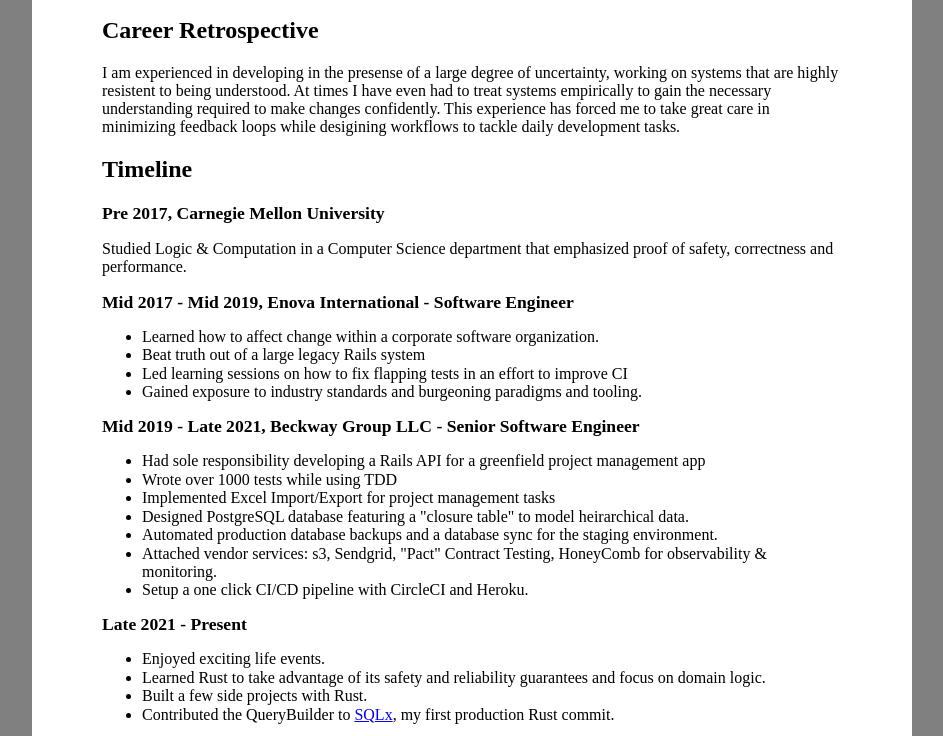
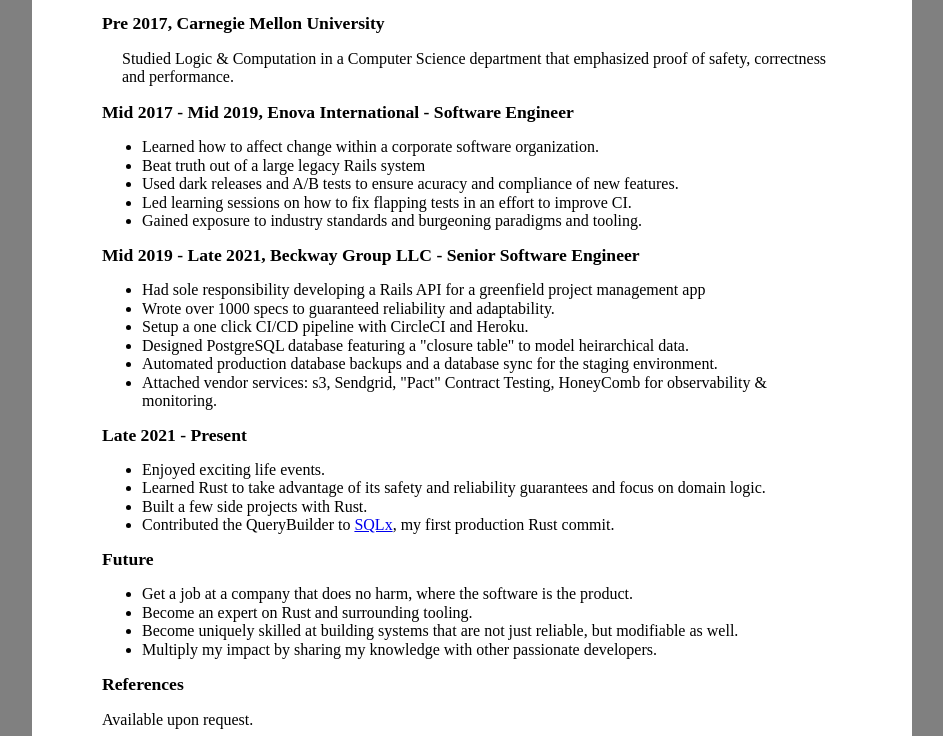
Before and after one commit to crajcan/crajcan.github.io, a plain HTML site: page resume.html in a window 1280 px wide. Shown: the part 154-890 px from the top of the page, without its empty margins (168-1111 px from the left). Drawn offline with Linux system fonts and the light colour scheme.

Commit message:
Some more updates

```diff
--- a/resume.html
+++ b/resume.html
@@ -68,8 +68,7 @@
            background-color: white;
            max-width: 800px;
            ">
-    <div id="header"
-        style="
+    <div id="header" style="
             display: block;
             height: 80px;
             border-bottom: 1px solid black;
@@ -85,19 +84,18 @@
         </div>
     </div>
     <div id="main" style="margin: 0 30px 0 30px;">
-        <h2>Career Retrospective</h2>
+        <h2 style="display: none;">Career Retrospective</h2>
         <p style=" display: none;">
             What I'm trying to say in this section:
 
             What I've had to deal with: uncertainty.
 
             What I've gained dealing with that: An ability to creatively problem solve by developing workflows with
-            short
-            feedback loops in various problem domains.
+            short feedback loops in various problem domains.
 
             What I hope to do/gain next: Experience and expertise building reliable and modifiable systems.
         </p>
-        <p>
+        <p style=" display: none;">
             I am experienced in developing in the presense of a large degree of uncertainty, working on
             systems
             that are highly resistent to being understood. At times I have even had to treat systems empirically to gain
@@ -107,11 +105,12 @@
             in
             minimizing feedback loops while desigining workflows to tackle daily development tasks.
         </p>
-        <h2>Timeline</h2>
+        <h2 style="display: none;">Timeline</h2>
         <ul style="list-style-type: none; padding: 0;">
             <li>
                 <h3>Pre 2017, Carnegie Mellon University</h3>
-                <p>Studied Logic & Computation in a Computer Science department that emphasized proof of safety,
+                <p style="padding-left: 20px;">Studied Logic & Computation in a Computer Science department that
+                    emphasized proof of safety,
                     correctness and
                     performance.</p>
             </li>
@@ -120,7 +119,8 @@
                 <ul class="job-description">
                     <li>Learned how to affect change within a corporate software organization.</li>
                     <li>Beat truth out of a large legacy Rails system</li>
-                    <li>Led learning sessions on how to fix flapping tests in an effort to improve CI</li>
+                    <li>Used dark releases and A/B tests to ensure acuracy and compliance of new features.</li>
+                    <li>Led learning sessions on how to fix flapping tests in an effort to improve CI.</li>
                     <li>Gained exposure to industry standards and burgeoning paradigms and tooling.</li>
                 </ul>
             </li>
@@ -128,14 +128,14 @@
                 <h3>Mid 2019 - Late 2021, Beckway Group LLC - Senior Software Engineer</h3>
                 <ul class="job-description">
                     <li>Had sole responsibility developing a Rails API for a greenfield project management app</li>
-                    <li>Wrote over 1000 tests while using TDD </li>
-                    <li>Implemented Excel Import/Export for project management tasks</li>
+                    <li>Wrote over 1000 specs to guaranteed reliability and adaptability.</li>
+                    <li>Setup a one click CI/CD pipeline with CircleCI and Heroku.</li>
+                    <li style="display: none;">Implemented Excel Import/Export for project management tasks</li>
                     <li>Designed PostgreSQL database featuring a "closure table" to model heirarchical data.</li>
                     <li>Automated production database backups and a database sync for the staging environment.</li>
                     <li>Attached vendor services: s3, Sendgrid, "Pact" Contract Testing, HoneyComb for observability &
                         monitoring.
                     </li>
-                    <li>Setup a one click CI/CD pipeline with CircleCI and Heroku.</li>
                 </ul>
             </li>
             <li>
@@ -150,6 +150,7 @@
                     <li>
                         Contributed the QueryBuilder to <a href="https://github.com/launchbadge/sqlx">SQLx</a>, my first
                         production Rust commit.
+                        <!-- downloaded 837371 times since -->
                     </li>
                 </ul>
             </li>
@@ -163,9 +164,11 @@
                     <li>Multiply my impact by sharing my knowledge with other passionate developers.</li>
                 </ul>
             </li>
+            <li>
+                <h3>References</h3>
+                <p>Available upon request.</p>
+            </li>
         </ul>
-        <h2>References</h2>
-        <p>Available upon request.</p>
     </div>
 </body>
 
```
